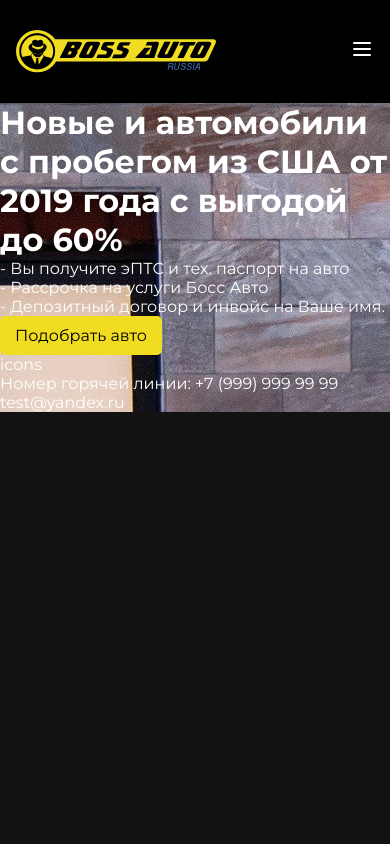
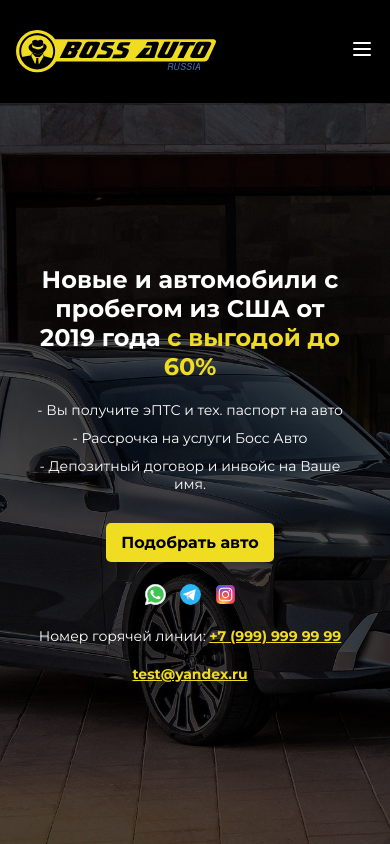
Before and after one commit to ImHotDog/car-shipping-landing, a React (Vite) app: page / in a window 390 px wide. Built offline with nearby package versions, Linux system fonts and the light colour scheme.

Commit message:
Finish HeroSection + Navbar menu fixes

```diff
--- a/src/app/styles/variables/global.scss
+++ b/src/app/styles/variables/global.scss
@@ -6,6 +6,7 @@
 
     --navbar-indent-top: 30px;
     --navbar-indent-bottom: 30px;
+    --navbar-height: 103px;
 
     --font-size: 1rem;
     --font-weight: 500;
--- a/src/widgets/HeroSection/ui/HeroSection.module.scss
+++ b/src/widgets/HeroSection/ui/HeroSection.module.scss
@@ -1,4 +1,138 @@
 .MainSection {
+    position: relative;
+    width: 100%;
+    height: calc(100vh - var(--navbar-height));
     background-image: url("../../../shared/assets/img/hero.jpg");
+    background-size: cover;
+    background-position: center;
+    display: flex;
+    justify-content: center;
+    align-items: center;
+    color: #fff;
+    padding: 20px;
+}
 
+.MainSection::after {
+    content: '';
+    position: absolute;
+    top: 0;
+    left: 0;
+    width: 100%;
+    height: 100%;
+    background-color: rgba(0, 0, 0, 0.7);;
+    z-index: 1;
 }
+
+.Content {
+    padding: 20px;
+    max-width: 1200px;
+    padding: 20px 250px 20px 20px;
+    text-align: left;
+    z-index: 2;
+}
+
+.Tittle {
+    font-size: 2.5rem;
+    font-weight: bold;
+    margin-bottom: 20px;
+
+    span {
+        color: #F0DC20;
+    }
+}
+
+.FeaturesList {
+    list-style: none;
+    padding: 0;
+    margin-bottom: 30px;
+
+    li {
+        margin-bottom: 10px;
+        font-size: 18px;
+    }
+}
+
+.Icons {
+    display: flex;
+    gap: 10px;
+    margin-top: 20px;
+
+    img {
+        width: 35px;
+        height: 35px;
+        cursor: pointer;
+        transition: filter 0.3s ease;
+    }
+
+    img:hover {
+        filter: brightness(80%);
+    }
+}
+
+.Contact, .Email {
+    margin-top: 20px;
+    font-size: 16px;
+
+    a {
+        color: #F0DC20;
+        text-decoration: underline;
+        font-weight: bold;
+        transition: color 0.3s ease, text-decoration 0.3s ease;
+    }
+
+    a:hover {
+        color: #f0db20c2;
+        text-decoration: none;
+    }
+}
+
+.Button {
+    font-weight: 600;
+}
+
+@media (max-width: 768px) {
+    .Tittle {
+        font-size: 2rem;
+    }
+
+    .Content {
+        padding: 15px 40px 15px 15px;
+    }
+
+    .FeaturesList li {
+        font-size: 16px;
+    }
+
+    .Icons img {
+        width: 30px;
+        height: 30px;
+    }
+}
+
+@media (max-width: 480px) {
+    .Tittle {
+        font-size: 1.5rem;
+    }
+
+    .Content {
+        padding: 10px 20px 10px 10px;
+        text-align: center;
+    }
+
+    .FeaturesList li {
+        font-size: 14px;
+    }
+
+    .Icons {
+        justify-content: center
+    }
+
+    .Icons img {
+        width: 25px;
+        height: 25px;
+    }
+
+    .Contact, .Email {
+        font-size: 14px;
+    }
+}
--- a/src/widgets/HeroSection/ui/HeroSection.tsx
+++ b/src/widgets/HeroSection/ui/HeroSection.tsx
@@ -1,32 +1,44 @@
 import { Button } from 'shared/ui/Button';
 import cls from './HeroSection.module.scss';
+import whatsappIcon from 'shared/assets/icons/whatsapp.svg';
+import telegramIcon from 'shared/assets/icons/telegram.svg';
+import instagramIcon from 'shared/assets/icons/instagram.svg';
 
 const HeroSection = () => {
     return (
         <div className={cls.MainSection}>
-            <div>
-                <h1>Новые и автомобили с пробегом из США от 2019 года с выгодой до 60%</h1>
-            </div>
-            <div>
-                <ul>
+            <div className={cls.Content}>
+
+                <h1 className={cls.Tittle}>
+                    Новые и автомобили с пробегом из США от 2019 года
+                    <span> с выгодой до 60%</span>
+                </h1>
+
+                <ul className={cls.FeaturesList}>
                     <li>- Вы получите эПТС и тех. паспорт на авто</li>
                     <li>- Рассрочка на услуги Босс Авто</li>
                     <li>- Депозитный договор и инвойс на Ваше имя.</li>
                 </ul>
+
+                <Button value='Подобрать авто' className={cls.Button} />
+
+                <div className={cls.Icons}>
+                    <img src={whatsappIcon} alt="WhatsApp" />
+                    <img src={telegramIcon} alt="Telegram" />
+                    <img src={instagramIcon} alt="Instagram" />
+                </div>
+
+                <div className={cls.Contact}>
+                    <span>Номер горячей линии: </span>
+                    <a href="tel:+74951326224">+7 (999) 999 99 99</a>
+                </div>
+
+                <div className={cls.Email}>
+                    <a href="mailto:test@yandex.ru">test@yandex.ru</a>
+                </div>
+
             </div>
-            <div>
-                <Button value='Подобрать авто'/>
-            </div>
-            <div>
-                icons
-            </div>
-            <div>
-                <span>Номер горячей линии: </span>
-                <a href="tel:+74951326224">+7 (999) 999 99 99</a>
-            </div>
-            <div>
-                <a href="mailto:test@yandex.ru">test@yandex.ru</a>
-            </div>
+
         </div>
     );
 }
--- a/src/widgets/Navbar/ui/Navbar.module.scss
+++ b/src/widgets/Navbar/ui/Navbar.module.scss
@@ -116,17 +116,18 @@
     z-index: 20;
     background-color: #171717;
     width: 100%;
-    height: 100%;
+    height: calc(100% - var(--navbar-height));
     padding: 12px;
     margin-top: var(--navbar-indent-bottom);
     display: flex;
+    justify-content: center;
     flex-direction: column;
     text-align: center;
     flex-grow: 1;
 
     opacity: 0;
     transform: translateY(-20px);
-    transition: opacity 0.3s ease, transform 0.3s ease;
+    transition: opacity 0.3s ease-in-out, transform 0.3s ease-in-out;
     visibility: hidden;
 
     @media (min-width: 1024px) {
@@ -145,7 +146,7 @@
 }
 
 .mobileMenuLinksItem {
-    padding: 16px 0;
+    padding: 30px 0;
 }
 
 .mobileMenuContainer .orderCallButton {
```
